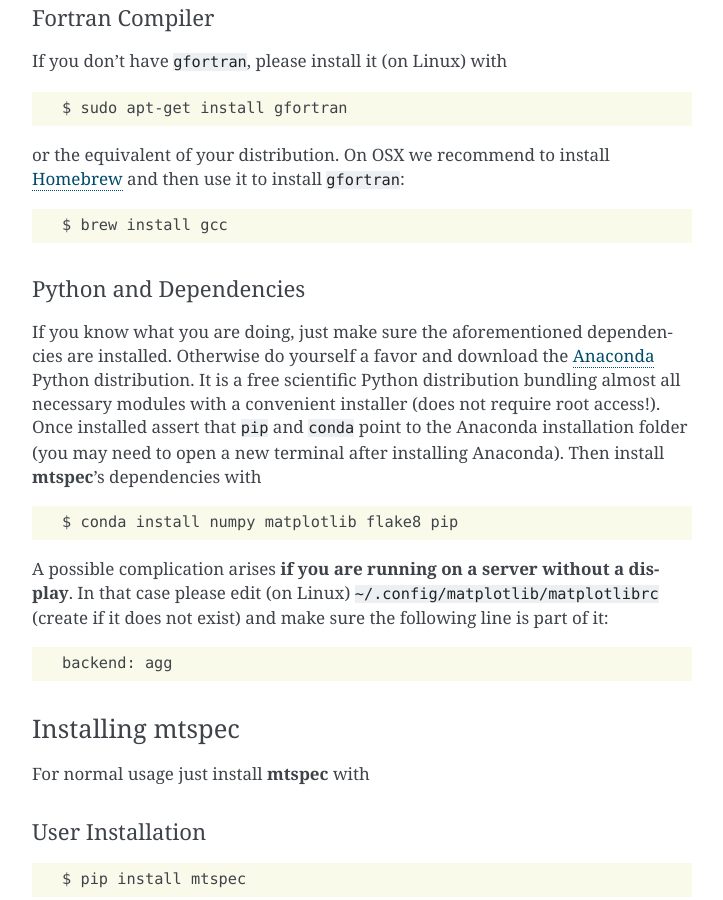
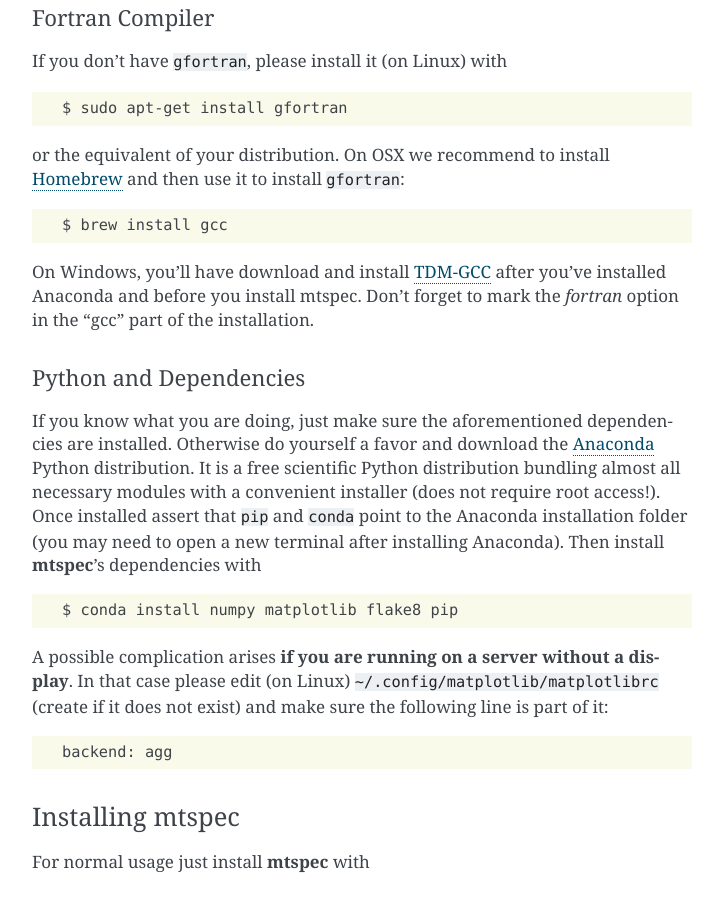
Before and after one commit to krischer/mtspec, a Sphinx documentation site: the page built from doc/index.rst, in a window 1280 px wide and 900 px high, scrolled down 1038 px. Shown: the whole window, without its empty margins (388-1111 px from the left). Built offline with Sphinx 7.4.7, drawn with Linux system fonts in a browser that asks for light colours.

Commit message:
Update index.rst
Windows install of fortran with TDM-GCC (thanks to Fatiando's doc)

```diff
--- a/doc/index.rst
+++ b/doc/index.rst
@@ -63,6 +63,12 @@
 .. code-block:: bash
 
     $ brew install gcc
+
+On Windows, you’ll have download and install
+`TDM-GCC <http://tdm-gcc.tdragon.net/>`_ after you’ve
+installed Anaconda and before you install mtspec. Don’t forget
+to mark the *fortran* option in the "gcc" part of the installation.
+
 
 Python and Dependencies
 ~~~~~~~~~~~~~~~~~~~~~~~
```
